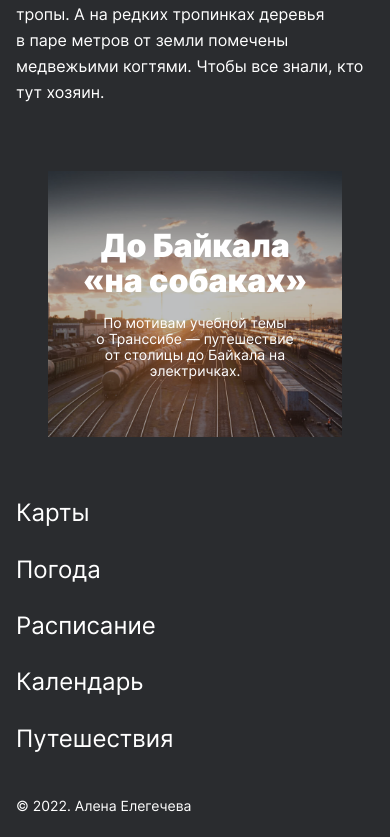
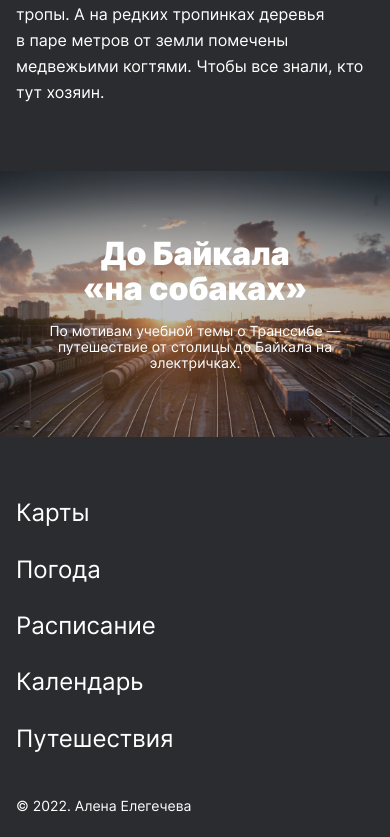
Before and after one commit to AlenaElegecheva/russian-travel, a plain HTML site: page index.html in a window 390 px wide. Shown: the part 9714-10551 px from the top of the page. Drawn offline with Linux system fonts and the light colour scheme.

Commit message:
Исправлены замечания по четвертому ревью

```diff
--- a/blocks/jorney/__subtitle/jorney__subtitle.css
+++ b/blocks/jorney/__subtitle/jorney__subtitle.css
@@ -14,7 +14,6 @@
   .jorney__subtitle {
     font-size: 14px;
     line-height: 114%;
-    padding: 0 16px;
     margin-top: 16px;
   }
 }
--- a/blocks/jorney/__title/jorney__title.css
+++ b/blocks/jorney/__title/jorney__title.css
@@ -18,6 +18,5 @@
 @media screen and (max-width: 425px) {
   .jorney__title {
     font-size: 32px;
-    padding: 0 16px;
   }
 }
--- a/blocks/jorney/jorney.css
+++ b/blocks/jorney/jorney.css
@@ -4,6 +4,13 @@
   padding: 0 48px;
   height: 100%;
   width: 100%;
+}
+
+
+@media screen and (max-width: 1024px) {
+  .jorney {
+    padding: 0;
+  }
 }
 
 @media screen and (max-width: 768px) {
```
